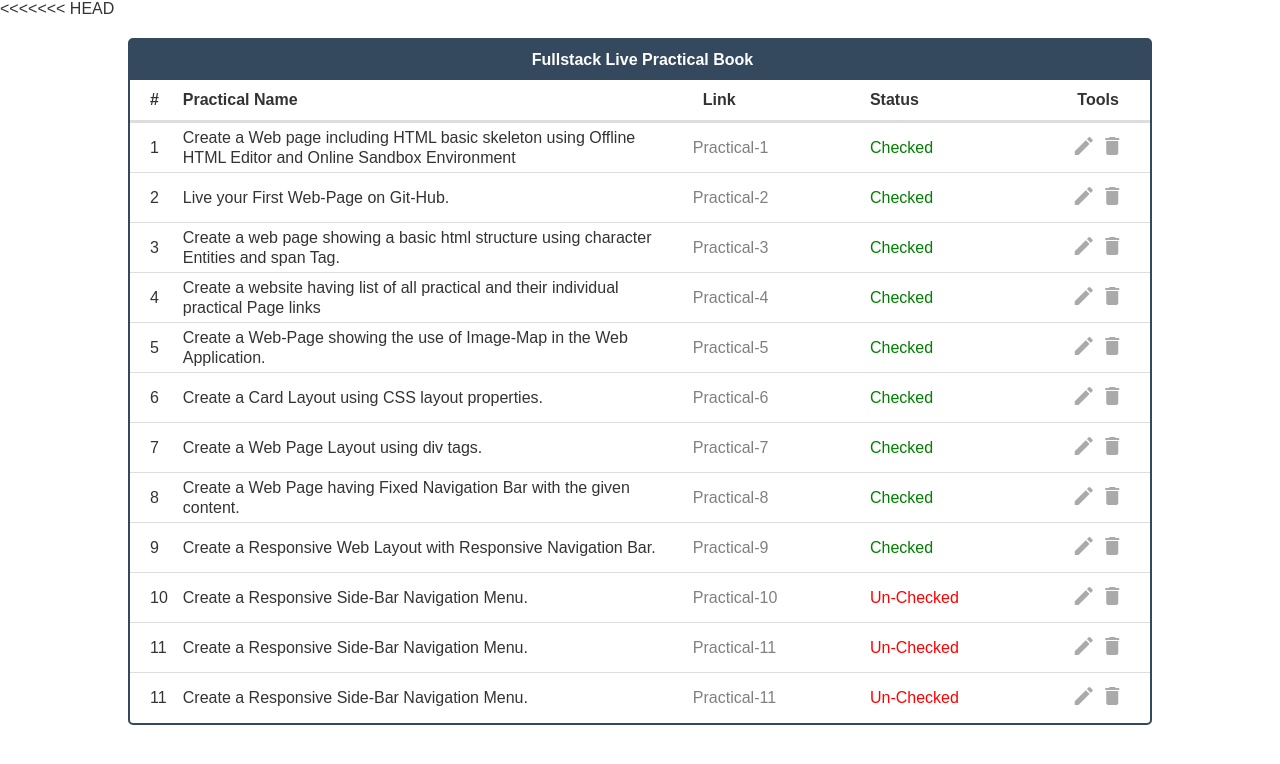
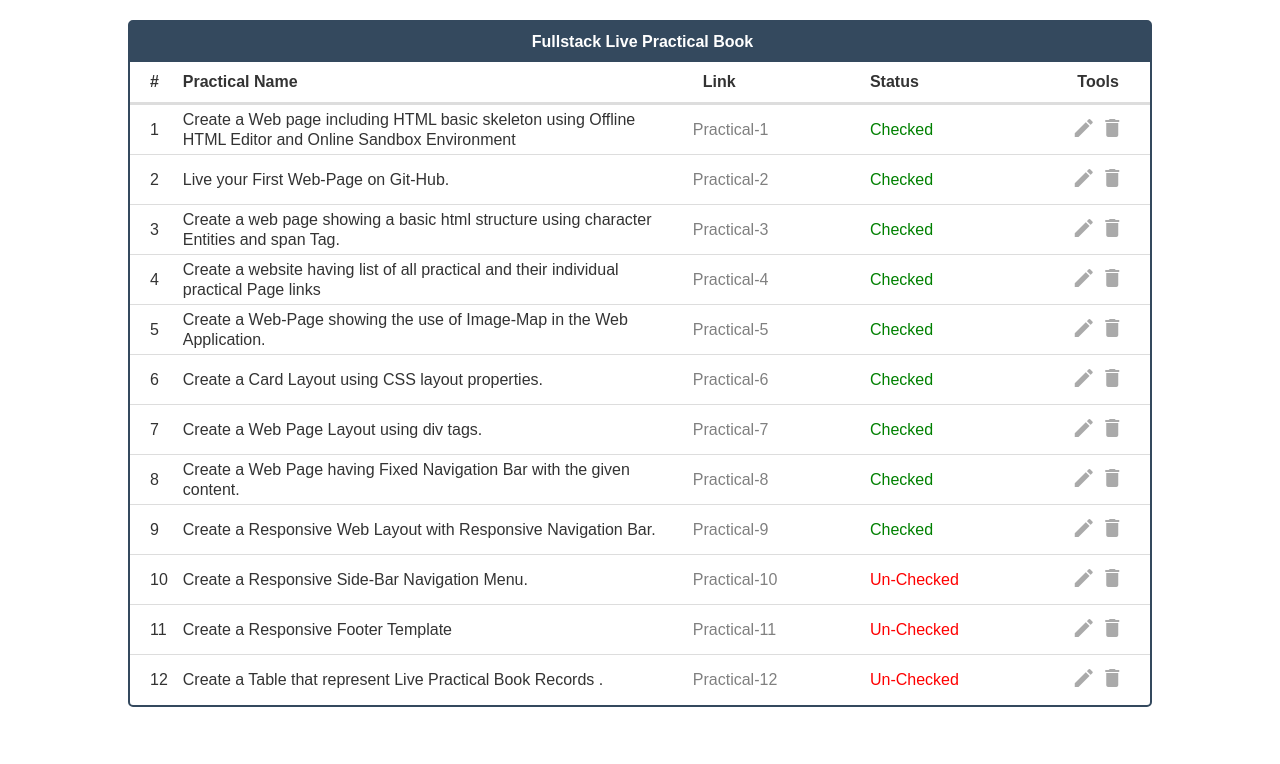
Before and after one commit to rohanverma2711/FullStack-1-2021, a plain HTML site: page index.html in a window 1280 px wide. Drawn offline with Linux system fonts and the light colour scheme.

Commit message:
practical 12

```diff
--- a/index.html
+++ b/index.html
@@ -1,6 +1,6 @@
 <!DOCTYPE html>
 <html lang="en">
-<<<<<<< HEAD
+
   <head>
     <meta charset="UTF-8" />
     <meta name="viewport" content="width=device-width, initial-scale=1.0" />
@@ -302,7 +302,7 @@
         </tr>
         <tr>
             <td>11</td>
-            <td>Create a Responsive Side-Bar Navigation Menu.</td>
+            <td>Create a Responsive Footer Template</td>
             <td class="deliver">
               <a href="https://rohanverma2711.github.io/FullStack-1-2021/PAges/practical11.html">Practical-11</a>
             </td>
@@ -313,10 +313,10 @@
             </td>
           </tr>
           <tr>
-            <td>11</td>
-            <td>Create a Responsive Side-Bar Navigation Menu.</td>
+            <td>12</td>
+            <td>Create a Table that represent Live Practical Book Records .</td>
             <td class="deliver">
-              <a href="https://rohanverma2711.github.io/FullStack-1-2021/index.html">Practical-11</a>
+              <a href="https://rohanverma2711.github.io/FullStack-1-2021/index.html">Practical-12</a>
             </td>
             <td style="color: red;">Un-Checked</td>
             <td>
```
